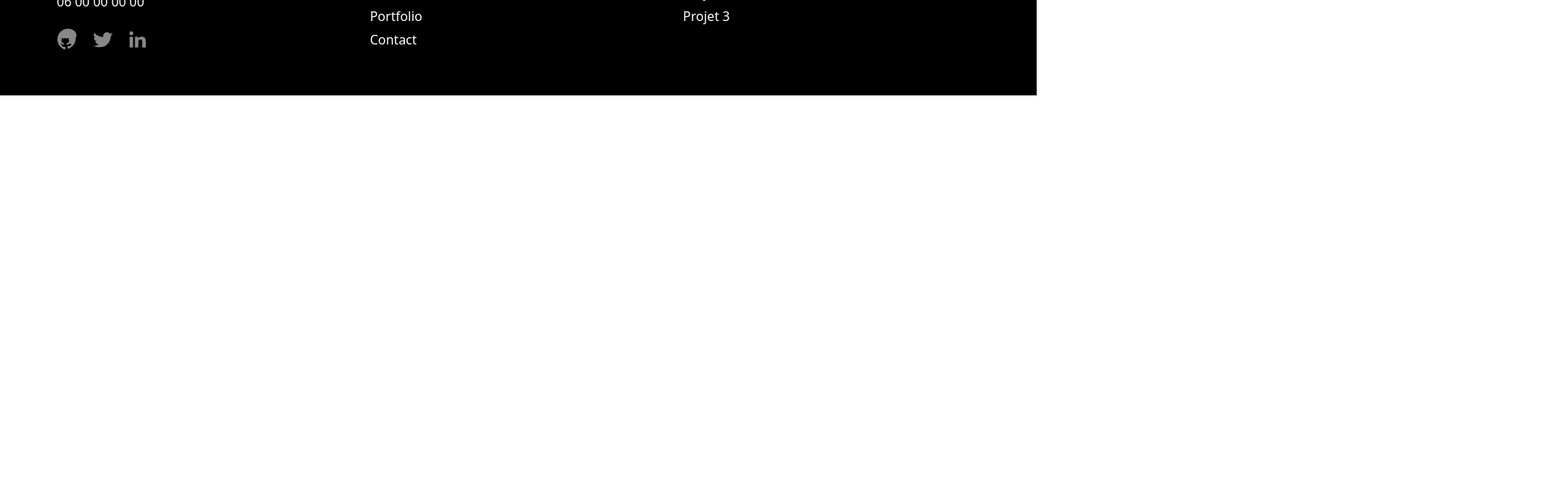
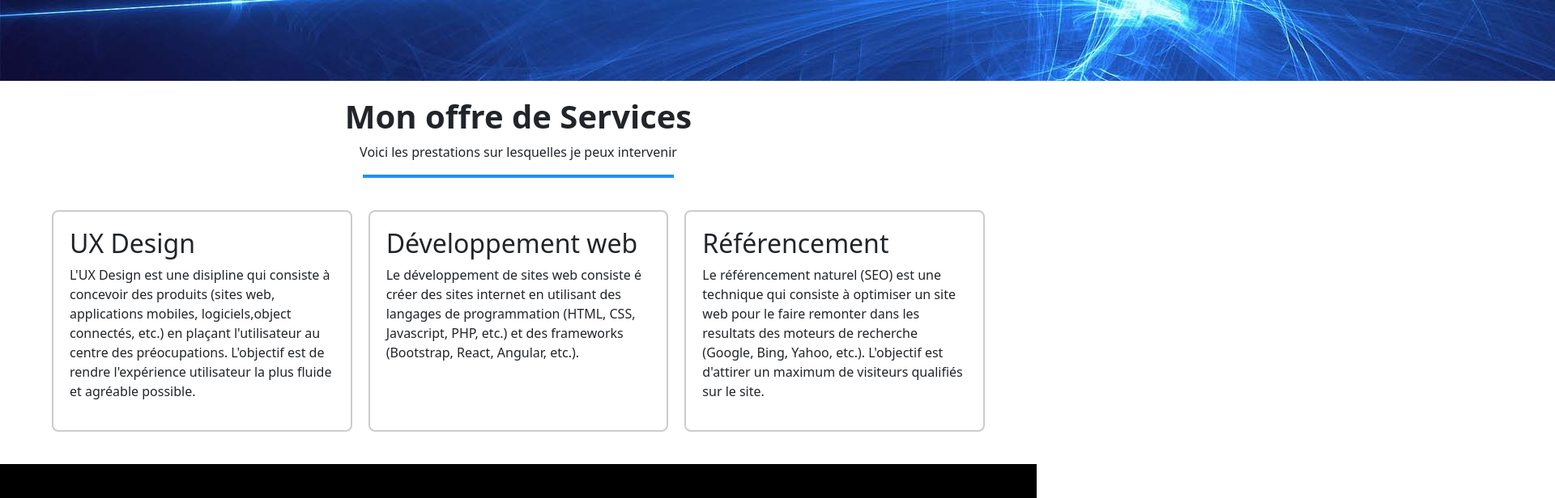
Before and after one commit to anthonyporquet-ctrl/Cr-ez-votre-portfolio-avec-React-JS-anthony-Porquet, a React (Vite) app: page /services in a window 1280 px wide. Shown: the part 240-856 px from the top of the page at 81% size, 1920 px wide, since content can reach past the window. Before the commit the page ends 800 px from the top, so only its background shows below. Built offline with nearby package versions, Linux system fonts and the light colour scheme.

Commit message:
service.jsx/css

```diff
--- /dev/null
+++ b/src/pages/Services.css
@@ -0,0 +1,42 @@
+.titre {
+  text-align: center;
+  margin-top: 20px;
+}
+
+.titre h1 {
+  font-weight: bold;
+}
+
+.modal-divider {
+  height: 4px;
+  background: #1e90ff;
+  width: 30%;
+  margin: 0 auto;
+}
+
+.services-container {
+  display: grid;
+  grid-template-columns: repeat(3, 1fr);
+  gap: 20px;
+  width: 90%;
+  margin: 40px auto;
+}
+
+.cadrage {
+  border: 2px solid #ccc;
+  padding: 20px;
+  border-radius: 8px;
+  background: white;
+}
+
+@media (max-width: 1200px) {
+  .services-container {
+    grid-template-columns: repeat(2, 1fr);
+  }
+}
+
+@media (max-width: 900px) {
+  .services-container {
+    grid-template-columns: 1fr;
+  }
+}
--- a/src/pages/Services.jsx
+++ b/src/pages/Services.jsx
@@ -1,4 +1,40 @@
+import banner from "../assets/banner.jpg";
+import "./Services.css";
 
 export default function Services() {
-  return <h1>Services</h1>;
+  return (
+    <div>
+      <img src={banner} alt="Bannière" className="banner"/>
+
+      <div className="titre">
+        <h1>Mon offre de Services</h1>
+
+        <p>Voici les prestations sur lesquelles je peux intervenir</p>
+
+        <div className="modal-divider"></div>
+      </div>
+
+      <div className="services-container">
+        <article className="cadrage">
+          <h2>UX Design</h2>
+          <p>L'UX Design est une disipline qui consiste à concevoir des produits (sites web, applications mobiles, logiciels,object connectés, etc.) en plaçant l'utilisateur au centre des préocupations. L'objectif est de rendre l'expérience utilisateur la plus fluide et agréable possible.</p>
+        </article>
+
+
+
+        <article className="cadrage">
+          <h2>Développement web</h2>
+          <p>Le développement de sites web consiste é créer des sites internet en utilisant des langages de programmation (HTML, CSS, Javascript, PHP, etc.) et des frameworks (Bootstrap, React, Angular, etc.).</p>
+        </article>
+
+
+
+        <article className="cadrage">
+          <h2>Référencement</h2>
+          <p>Le référencement naturel (SEO) est une technique qui consiste à optimiser un site web pour le faire remonter dans les resultats des moteurs de recherche (Google, Bing, Yahoo, etc.). L'objectif est d'attirer un maximum de visiteurs qualifiés sur le site.</p>
+        </article>
+      </div>
+
+    </div>
+  );
 }
```
